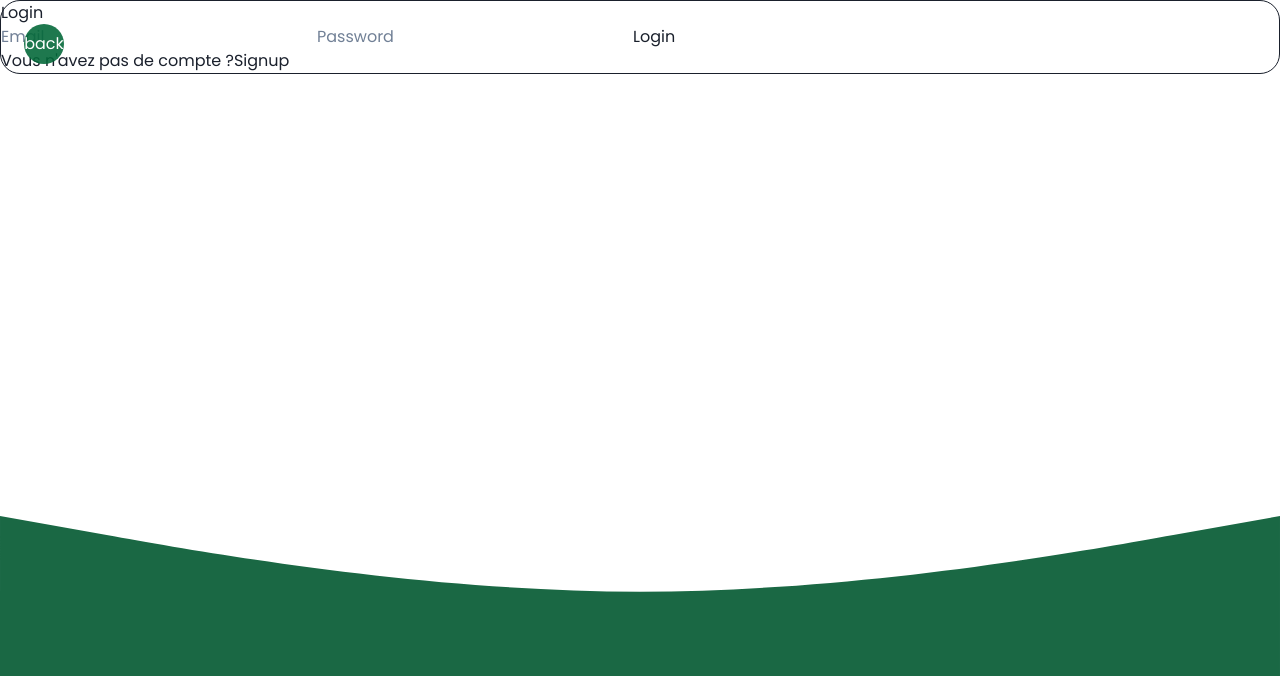
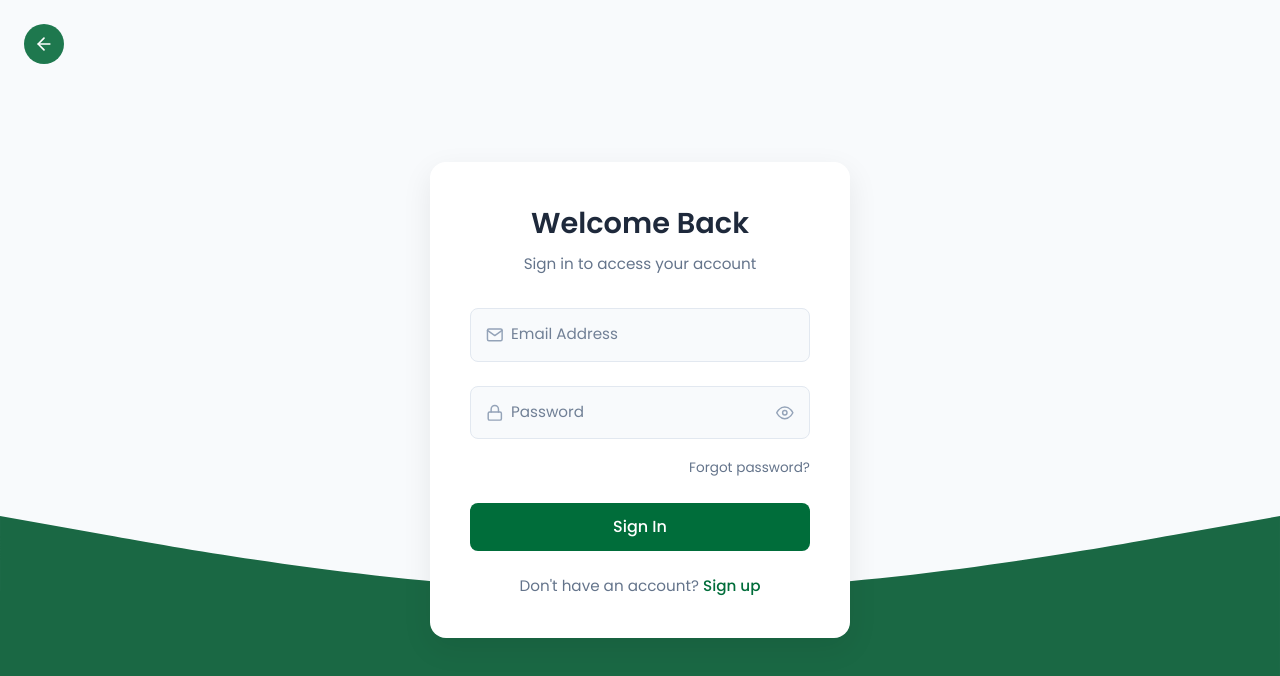
Before and after one commit to bh-s/React-pfe, a React (Vite) app in the folder pfefrontend/: page /login in a window 1280 px wide. Shown: the top 676 px of the page. Built offline with nearby package versions, Linux system fonts and the light colour scheme; no server answers; what @react-pdf/renderer would draw is missing.

Commit message:
Update Login.jsx

```diff
--- a/pfefrontend/src/Pages_accueil/Utilisateurs/Login/Login.jsx
+++ b/pfefrontend/src/Pages_accueil/Utilisateurs/Login/Login.jsx
@@ -1,75 +1,130 @@
 import React, { useState } from "react";
 import axios from "axios";
 import { useNavigate, Link } from "react-router-dom";
+import { FiArrowLeft, FiMail, FiLock, FiEye, FiEyeOff } from "react-icons/fi";
 import './Login.css';
-import bg from '../../../Assets/wave (2).svg'
+import bg from '../../../Assets/wave (2).svg';
 
 function Login() {
     const navigate = useNavigate();
     const [error, setError] = useState('');
     const [email, setEmail] = useState('');
     const [password, setPassword] = useState('');
+    const [isLoading, setIsLoading] = useState(false);
+    const [showPassword, setShowPassword] = useState(false);
 
     const submit = async (e) => {
         e.preventDefault();
+        setIsLoading(true);
+        setError('');
+
         try {
             const response = await axios.post(`${import.meta.env.VITE_API_URL}/login`,
                 { email, password },
-                //change APIs
                 {
                     headers: {
                         "Content-Type": "application/json",
-                        "Method": "POST",
                     }
                 }
             );
+
             const { data } = response;
             localStorage.setItem('token', data.token);
             localStorage.setItem('email', email);
             localStorage.setItem('name', data.user.name);
+
             if (data.user.role === 'admin') {
                 navigate("/besoins");
             } else if (data.user.isDeleted === true) {
-                setError("User is already deleted by Admin.");
-                console.log("User is already deleted by Admin");
+                setError("Your account has been deactivated by Admin.");
             } else if (data.user.role === 'user') {
                 navigate("/home");
-            }
-            else if (data.user.role === 'controller') {
+            } else if (data.user.role === 'controller') {
                 navigate("/besoins");
-            }
-            else {
+            } else {
                 navigate('/pending')
             }
         } catch (error) {
             if (error.response) {
-                setError(error.response.data.message);
+                setError(error.response.data.message || "Invalid credentials. Please try again.");
             } else {
                 setError("An unexpected error occurred. Please try again later.");
             }
+        } finally {
+            setIsLoading(false);
         }
     };
 
     return (
-        <><div className="card-container">
-            <button className="button-back" onClick={() => {
-                navigate("/")
-            }}>back</button>
-            <div className="card">
-                <form onSubmit={submit} className="form">
-                    <h1>Login</h1>
-                    <input className="input2" type="email" placeholder="Email" value={email} onChange={(e) => setEmail(e.target.value)} />
-                    <input className="input2" type="password" placeholder="Password" value={password} onChange={(e) => setPassword(e.target.value)} />
-                    <button type="submit" className="btn">Login</button>
-                    <div>
-                        <p>Vous n'avez pas de compte ?<Link to="/signup" className="a">Signup</Link></p>
+        <div className="login-page">
+            <button className="button-back" onClick={() => navigate("/")}>
+                <FiArrowLeft size={20} />
+            </button>
+
+            <div className="login-container">
+                <div className="login-card">
+                    <div className="login-header">
+                        <h1>Welcome Back</h1>
+                        <p>Sign in to access your account</p>
                     </div>
-                </form>
-                {error && <div className="error-message">{error}</div>}
+
+                    <form onSubmit={submit} className="login-form">
+                        <div className="input-group">
+                            <FiMail className="input-icon" />
+                            <input
+                                type="email"
+                                placeholder="Email Address"
+                                value={email}
+                                onChange={(e) => setEmail(e.target.value)}
+                                required
+                            />
+                        </div>
+
+                        <div className="input-group">
+                            <FiLock className="input-icon" />
+                            <input
+                                type={showPassword ? "text" : "password"}
+                                placeholder="Password"
+                                value={password}
+                                onChange={(e) => setPassword(e.target.value)}
+                                required
+                            />
+                            <button
+                                type="button"
+                                className="password-toggle"
+                                onClick={() => setShowPassword(!showPassword)}
+                            >
+                                {showPassword ? <FiEyeOff /> : <FiEye />}
+                            </button>
+                        </div>
+
+                        <div className="forgot-password">
+                            <Link to="/forgot-password">Forgot password?</Link>
+                        </div>
+
+                        <button
+                            type="submit"
+                            className="login-button"
+                            disabled={isLoading}
+                        >
+                            {isLoading ? (
+                                <span className="spinner"></span>
+                            ) : (
+                                "Sign In"
+                            )}
+                        </button>
+
+                        {error && <div className="error-message">{error}</div>}
+
+                        <div className="signup-link">
+                            Don't have an account? <Link to="/signup">Sign up</Link>
+                        </div>
+                    </form>
+                </div>
             </div>
+
+            <img src={bg} alt="background wave" className="bg-image" />
         </div>
-            <img src={bg} alt="" className="bg-image" /></>
-
     );
 }
 
```
